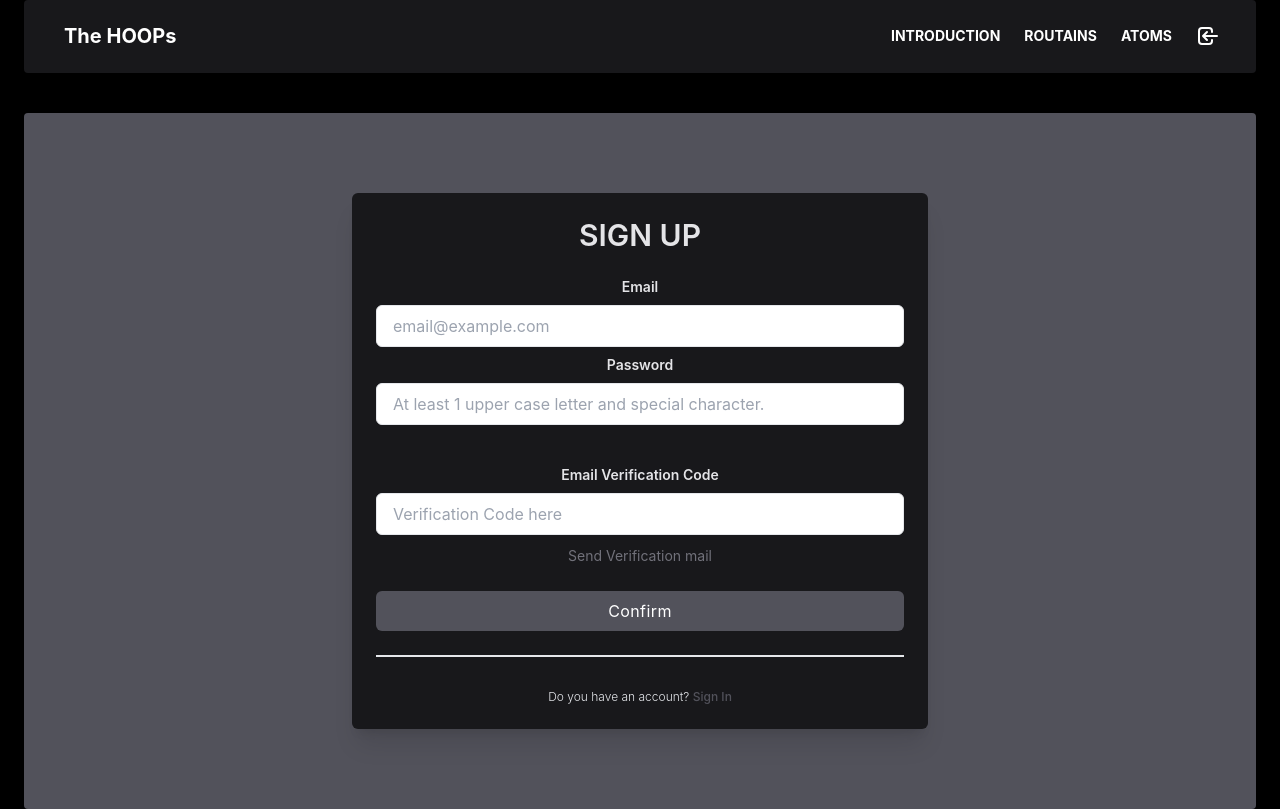
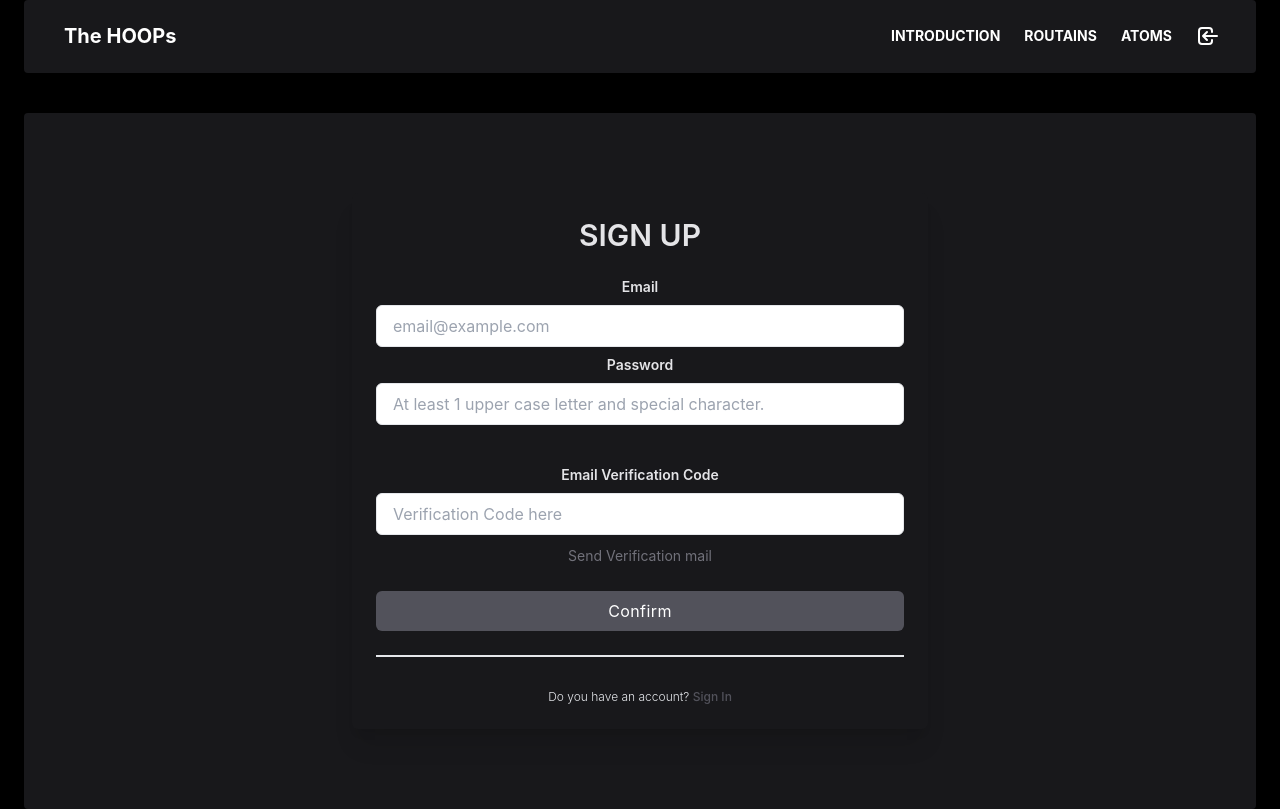
Before and after one commit to JangVincent/DEPRECATED.Hoops-front, a React (Create React App) app: page /signup in a window 1280 px wide. Built offline with nearby package versions, Linux system fonts and the light colour scheme.

Commit message:
pub : background color change

```diff
--- a/src/auth/SignIn.js
+++ b/src/auth/SignIn.js
@@ -48,7 +48,7 @@ export default function SignIn() {
   };
 
   return (
-    <div className="relative flex flex-col justify-center min-h-full overflow-hidden bg-zinc-600 mx-6 rounded mt-10 pb-20 pt-20">
+    <div className="relative flex flex-col justify-center overflow-hidden bg-zinc-900 mx-6 rounded mt-10 pb-20 pt-20">
       <div className="w-full p-6 m-auto bg-zinc-900 rounded-md shadow-xl lg:max-w-xl">
         <h1 className="text-3xl font-semibold text-center text-zinc-200 uppercase">
           Sign in
--- a/src/auth/SignUp.js
+++ b/src/auth/SignUp.js
@@ -3,7 +3,7 @@ import { Link } from "react-router-dom";
 
 export default function SignUp() {
   return (
-    <div className="relative flex flex-col justify-center min-h-full overflow-hidden bg-zinc-600 mx-6 rounded mt-10 pb-20 pt-20">
+    <div className="relative flex flex-col justify-center overflow-hidden bg-zinc-900 mx-6 rounded mt-10 pb-20 pt-20">
       <div className="w-full p-6 m-auto bg-zinc-900 rounded-md shadow-xl lg:max-w-xl">
         <h1 className="text-3xl font-semibold text-center text-zinc-200 uppercase">
           Sign Up
--- a/src/main/Introduction.js
+++ b/src/main/Introduction.js
@@ -7,7 +7,7 @@ export default function Introduction() {
 
   return (
     <div className="relative bg-black overflow-hidden px-6 mt-10">
-      <div className="pt-16 pb-80 sm:pt-24 sm:pb-40 lg:pt-40 lg:pb-48 bg-zinc-600 rounded">
+      <div className="pt-16 pb-80 sm:pt-24 sm:pb-40 lg:pt-40 lg:pb-48 bg-zinc-900 rounded">
         <div className="relative max-w-7xl mx-auto px-4 sm:px-6 lg:px-8 sm:static">
           <div className="sm:max-w-lg">
             <h1 className="text-4xl font font-extrabold tracking-tight text-zinc-100 sm:text-6xl">
```
